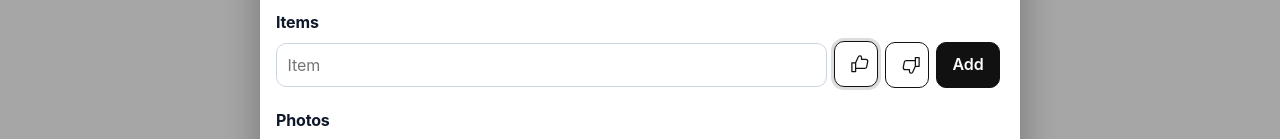
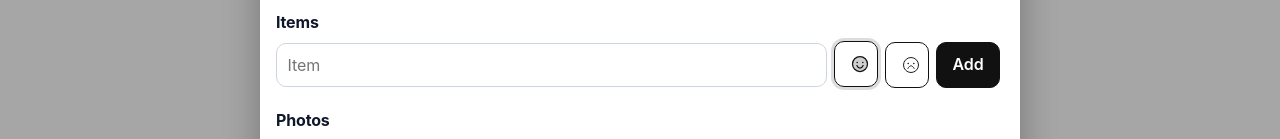
Before and after one commit to AndrewM2304/restaurant_reviews, a Next.js app: page / in a window 1280 px wide. Both pictures are taken after typing "Sample" into the empty fields and a click on the button "Add visit". Shown: the part 465-604 px from the top of the page. Built offline with nearby package versions, Linux system fonts and the light colour scheme.

Commit message:
Replace visit item thumb icons with smiley icons

```diff
--- a/src/app/visits/page.tsx
+++ b/src/app/visits/page.tsx
@@ -1,7 +1,7 @@
 'use client';
 
 import { ChangeEvent, FormEvent, useCallback, useEffect, useMemo, useState } from 'react';
-import { HandThumbDownIcon, HandThumbUpIcon } from '@heroicons/react/24/outline';
+import { SmileyIcon, SmileySadIcon } from '@/vendor/phosphor/react';
 
 import type { Restaurant, ServiceType, Thumb } from '@/core/domain/types';
 import { useRestaurants } from '@/features/restaurants/hooks/useRestaurants';
@@ -267,7 +267,7 @@ export default function VisitsPage() {
                       onClick={() => setItemThumb('up')}
                       aria-label="Item thumbs up"
                     >
-                      <HandThumbUpIcon />
+                      <SmileyIcon weight={itemThumb === 'up' ? 'duotone' : 'light'} />
                     </button>
                     <button
                       className={`${styles.thumbButton} ${styles.secondaryButton} ${itemThumb === 'down' ? styles.thumbActive : ''} ${
@@ -277,7 +277,7 @@ export default function VisitsPage() {
                       onClick={() => setItemThumb('down')}
                       aria-label="Item thumbs down"
                     >
-                      <HandThumbDownIcon />
+                      <SmileySadIcon weight={itemThumb === 'down' ? 'duotone' : 'light'} />
                     </button>
                     <button
                       type="button"
@@ -297,7 +297,7 @@ export default function VisitsPage() {
                     {items.map((item, index) => (
                       <li key={`${item.name}-${index}`}>
                         <span>{item.name}</span>
-                        <span className={styles.itemThumbIcon}>{item.thumb === 'up' ? <HandThumbUpIcon /> : <HandThumbDownIcon />}</span>
+                        <span className={styles.itemThumbIcon}>{item.thumb === 'up' ? <SmileyIcon weight="duotone" /> : <SmileySadIcon weight="duotone" />}</span>
                         <button
                           type="button"
                           className={styles.secondaryButton}
--- /dev/null
+++ b/src/vendor/phosphor/react.tsx
@@ -0,0 +1,32 @@
+import type { SVGProps } from 'react';
+
+type IconWeight = 'light' | 'duotone';
+
+interface IconProps extends SVGProps<SVGSVGElement> {
+  weight?: IconWeight;
+}
+
+function SmileyBase({ sad = false, weight = 'light', ...props }: IconProps & { sad?: boolean }) {
+  const strokeWidth = weight === 'light' ? 12 : 16;
+  return (
+    <svg viewBox="0 0 256 256" fill="none" aria-hidden="true" {...props}>
+      {weight === 'duotone' ? <circle cx="128" cy="128" r="96" fill="currentColor" opacity="0.2" /> : null}
+      <circle cx="128" cy="128" r="96" stroke="currentColor" strokeWidth={strokeWidth} />
+      <circle cx="92" cy="108" r="10" fill="currentColor" />
+      <circle cx="164" cy="108" r="10" fill="currentColor" />
+      {sad ? (
+        <path d="M88 172c10-22 30-34 40-34s30 12 40 34" stroke="currentColor" strokeWidth={strokeWidth} strokeLinecap="round" />
+      ) : (
+        <path d="M88 148c10 22 30 34 40 34s30-12 40-34" stroke="currentColor" strokeWidth={strokeWidth} strokeLinecap="round" />
+      )}
+    </svg>
+  );
+}
+
+export function SmileyIcon(props: IconProps) {
+  return <SmileyBase {...props} />;
+}
+
+export function SmileySadIcon(props: IconProps) {
+  return <SmileyBase sad {...props} />;
+}
```
